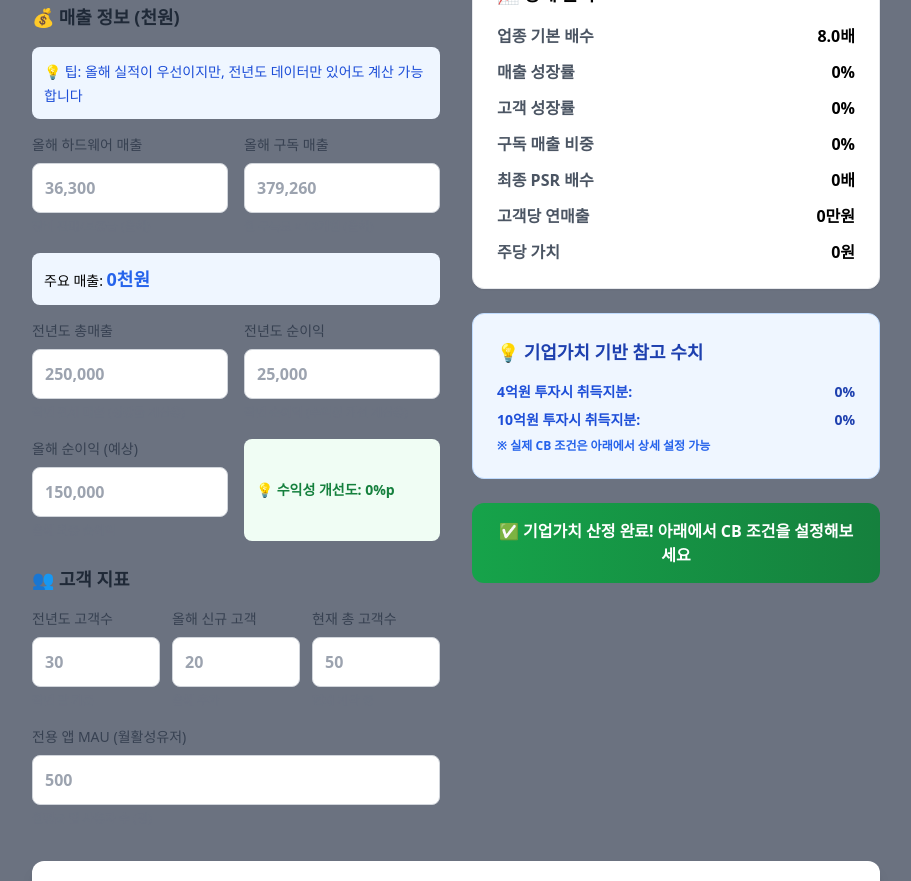
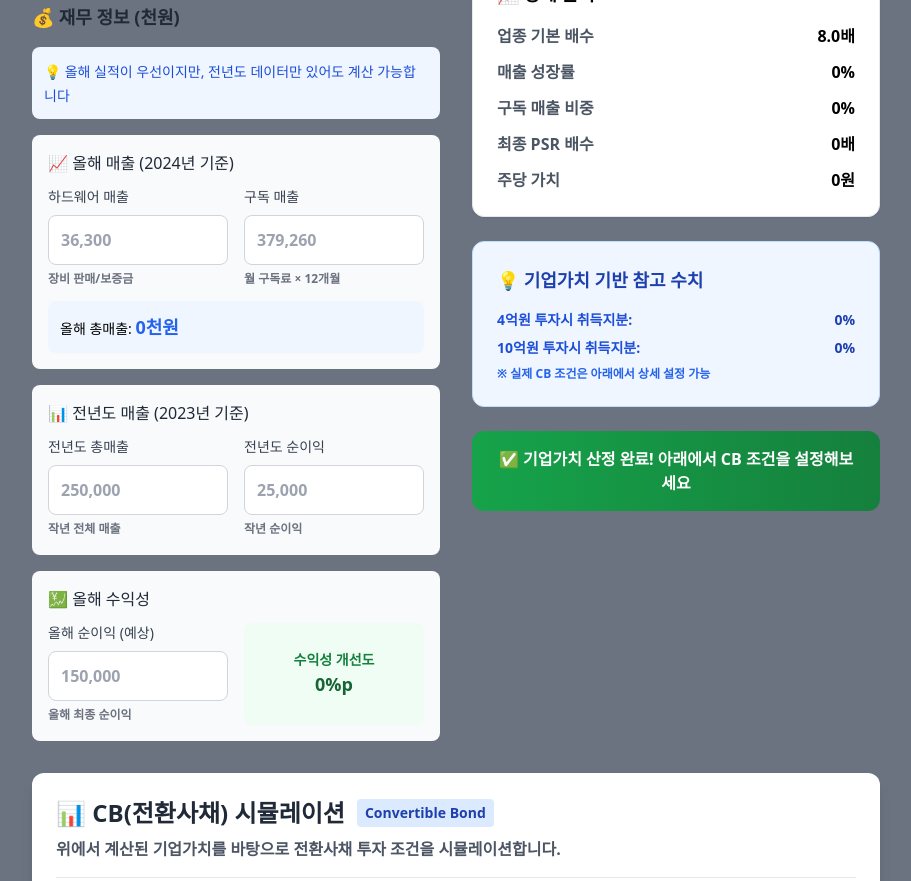
Before and after one commit to JeongChiseong/StartUp-Value, a plain HTML site: page index.html in a window 1280 px wide. Shown: the part 386-1267 px from the top of the page, without its empty margins (184-1095 px from the left). Drawn offline with nearby package versions, Linux system fonts and the light colour scheme.

Commit message:
Update index.html

```diff
--- a/index.html
+++ b/index.html
@@ -62,47 +62,61 @@
 
                 <!-- 매출 정보 -->
                 <div class="input-box">
-                    <h2 class="text-lg font-semibold mb-4 text-gray-800">💰 매출 정보 (천원)</h2>
+                    <h2 class="text-lg font-semibold mb-4 text-gray-800">💰 재무 정보 (천원)</h2>
                     <div class="space-y-4">
                         <div class="bg-blue-50 p-3 rounded-lg mb-4">
-                            <span class="text-sm font-medium text-blue-700">💡 팁: 올해 실적이 우선이지만, 전년도 데이터만 있어도 계산 가능합니다</span>
+                            <span class="text-sm font-medium text-blue-700">💡 올해 실적이 우선이지만, 전년도 데이터만 있어도 계산 가능합니다</span>
                         </div>
+
+                        <!-- 올해 매출 -->
+                        <div class="bg-gray-50 p-4 rounded-lg">
+                            <h3 class="font-medium text-gray-800 mb-3">📈 올해 매출 (2024년 기준)</h3>
                             <div class="grid grid-cols-2 gap-4">
                                 <div>
-                                <label class="block text-sm font-medium text-gray-700 mb-2">올해 하드웨어 매출</label>
+                                    <label class="block text-sm font-medium text-gray-700 mb-2">하드웨어 매출</label>
                                     <input type="text" id="hardwareSales" placeholder="36,300"
                                            class="w-full p-3 border border-gray-300 rounded-lg focus:ring-2 focus:ring-blue-500"
                                            oninput="formatNumber(this); calculate()">
-                                <span class="text-xs text-gray-500">장비 판매/보증금 (올해)</span>
+                                    <span class="text-xs text-gray-500">장비 판매/보증금</span>
                                 </div>
                                 <div>
-                                <label class="block text-sm font-medium text-gray-700 mb-2">올해 구독 매출</label>
+                                    <label class="block text-sm font-medium text-gray-700 mb-2">구독 매출</label>
                                     <input type="text" id="subscriptionSales" placeholder="379,260"
                                            class="w-full p-3 border border-gray-300 rounded-lg focus:ring-2 focus:ring-blue-500"
                                            oninput="formatNumber(this); calculate()">
-                                <span class="text-xs text-gray-500">월 구독료 × 12개월 (올해)</span>
+                                    <span class="text-xs text-gray-500">월 구독료 × 12개월</span>
                                 </div>
                             </div>
-                        <div class="bg-blue-50 p-3 rounded-lg">
-                            <span class="text-sm font-medium">주요 매출: </span>
-                            <span id="totalRevenue" class="text-lg font-bold text-blue-600">0천원</span>
+                            <div class="bg-blue-50 p-3 rounded-lg mt-3">
+                                <span class="text-sm font-medium">올해 총매출: </span>
+                                <span id="currentTotalRevenue" class="text-lg font-bold text-blue-600">0천원</span>
                             </div>
+                        </div>
+
+                        <!-- 전년도 매출 -->
+                        <div class="bg-gray-50 p-4 rounded-lg">
+                            <h3 class="font-medium text-gray-800 mb-3">📊 전년도 매출 (2023년 기준)</h3>
                             <div class="grid grid-cols-2 gap-4">
                                 <div>
                                     <label class="block text-sm font-medium text-gray-700 mb-2">전년도 총매출</label>
                                     <input type="text" id="previousRevenue" placeholder="250,000"
                                            class="w-full p-3 border border-gray-300 rounded-lg focus:ring-2 focus:ring-blue-500"
                                            oninput="formatNumber(this); calculate()">
-                                <span class="text-xs text-gray-500">작년 전체 매출 (성장률 계산용)</span>
+                                    <span class="text-xs text-gray-500">작년 전체 매출</span>
                                 </div>
                                 <div>
                                     <label class="block text-sm font-medium text-gray-700 mb-2">전년도 순이익</label>
                                     <input type="text" id="previousNetIncome" placeholder="25,000"
                                            class="w-full p-3 border border-gray-300 rounded-lg focus:ring-2 focus:ring-blue-500"
                                            oninput="formatNumber(this); calculate()">
-                                <span class="text-xs text-gray-500">작년 순이익 (수익성 개선 계산용)</span>
+                                    <span class="text-xs text-gray-500">작년 순이익</span>
                                 </div>
                             </div>
+                        </div>
+
+                        <!-- 올해 수익성 -->
+                        <div class="bg-gray-50 p-4 rounded-lg">
+                            <h3 class="font-medium text-gray-800 mb-3">💹 올해 수익성</h3>
                             <div class="grid grid-cols-2 gap-4">
                                 <div>
                                     <label class="block text-sm font-medium text-gray-700 mb-2">올해 순이익 (예상)</label>
@@ -112,7 +126,11 @@
                                     <span class="text-xs text-gray-500">올해 최종 순이익</span>
                                 </div>
                                 <div class="bg-green-50 p-3 rounded-lg flex items-center">
-                                <span class="text-sm text-green-700">💡 수익성 개선도: <span id="profitabilityImprovement" class="font-bold">0%p</span></span>
+                                    <div class="text-center w-full">
+                                        <div class="text-sm text-green-700">수익성 개선도</div>
+                                        <div id="profitabilityImprovement" class="text-lg font-bold text-green-800">0%p</div>
+                                    </div>
+                                </div>
                             </div>
                         </div>
                     </div>
@@ -120,42 +138,7 @@
 
 
 
-                <!-- 고객 지표 -->
-                <div class="input-box">
-                    <h2 class="text-lg font-semibold mb-4 text-gray-800">👥 고객 지표</h2>
-                    <div class="space-y-4">
-                        <div class="grid grid-cols-3 gap-3">
-                            <div>
-                                <label class="block text-sm font-medium text-gray-700 mb-2">전년도 고객수</label>
-                                <input type="text" id="previousCustomers" placeholder="30"
-                                       class="w-full p-3 border border-gray-300 rounded-lg focus:ring-2 focus:ring-blue-500"
-                                       oninput="formatNumber(this); calculate()">
-                                <span class="text-xs text-gray-500">작년 말 기준</span>
-                            </div>
-                            <div>
-                                <label class="block text-sm font-medium text-gray-700 mb-2">올해 신규 고객</label>
-                                <input type="text" id="newCustomers" placeholder="20"
-                                       class="w-full p-3 border border-gray-300 rounded-lg focus:ring-2 focus:ring-blue-500"
-                                       oninput="formatNumber(this); calculate()">
-                                <span class="text-xs text-gray-500">올해 추가</span>
-                            </div>
-                            <div>
-                                <label class="block text-sm font-medium text-gray-700 mb-2">현재 총 고객수</label>
-                                <input type="text" id="totalCustomers" placeholder="50"
-                                       class="w-full p-3 border border-gray-300 rounded-lg focus:ring-2 focus:ring-blue-500"
-                                       oninput="formatNumber(this); calculate()">
-                                <span class="text-xs text-gray-500">현재 계약 중</span>
-                            </div>
-                        </div>
-                        <div>
-                            <label class="block text-sm font-medium text-gray-700 mb-2">전용 앱 MAU (월활성유저)</label>
-                            <input type="text" id="mau" placeholder="500"
-                                   class="w-full p-3 border border-gray-300 rounded-lg focus:ring-2 focus:ring-blue-500"
-                                   oninput="formatNumber(this); calculate()">
-                            <span class="text-xs text-gray-500">월평균 앱 사용자 수 (명)</span>
-                        </div>
-                    </div>
-                </div>
+
             </div>
 
             <!-- 결과 섹션 -->
@@ -188,20 +171,12 @@
                             <span id="growthRate" class="font-semibold">0%</span>
                         </div>
                         <div class="flex justify-between">
-                            <span class="text-gray-600">고객 성장률</span>
-                            <span id="customerGrowthRate" class="font-semibold">0%</span>
-                        </div>
-                        <div class="flex justify-between">
                             <span class="text-gray-600">구독 매출 비중</span>
                             <span id="subscriptionRatio" class="font-semibold">0%</span>
                         </div>
                         <div class="flex justify-between">
                             <span class="text-gray-600">최종 PSR 배수</span>
                             <span id="psrMultiple" class="font-semibold">0배</span>
-                        </div>
-                        <div class="flex justify-between">
-                            <span class="text-gray-600">고객당 연매출</span>
-                            <span id="revenuePerCustomer" class="font-semibold">0만원</span>
                         </div>
                         <div class="flex justify-between">
                             <span class="text-gray-600">주당 가치</span>
@@ -289,7 +264,15 @@
                                 <input type="range" id="conversionPremium" min="10" max="50" step="5" value="20"
                                        class="w-full" oninput="updatePremiumDisplay(); calculateCB()">
                                 <span class="text-xs text-gray-500">현재 주가 대비 전환가격 프리미엄: <span id="premiumDisplay">20</span>%</span>
-                                <div class="text-xs text-gray-400 mt-1">※ 일반적으로 15-25% 수준</div>
+                                <div class="bg-yellow-50 border-l-4 border-yellow-400 p-2 mt-2">
+                                    <p class="text-xs text-yellow-700">
+                                        <strong>💡 전환 프리미엄이란?</strong><br>
+                                        현재 주가가 1,000원이고 프리미엄 20%라면, 전환가격은 1,200원이 됩니다.<br>
+                                        • 투자자 보호: 즉시 전환 방지로 희석 완화<br>
+                                        • 회사 이익: 더 높은 가격에 주식 발행<br>
+                                        • 일반적 범위: 15-25% (시장 관례)
+                                    </p>
+                                </div>
                             </div>
 
                             <div class="grid grid-cols-2 gap-4">
@@ -467,7 +450,7 @@
         let currentInvestment = 0;
         let currentSharePrice = 0;
 
-        // 숫자 포맷팅 함수
+        // 유틸리티 함수들
         function formatNumber(input) {
             let value = input.value.replace(/[^\d]/g, '');
             if (value) {
@@ -475,13 +458,11 @@
             }
         }
 
-        // 문자열에서 숫자 추출
         function parseNumber(str) {
             if (!str) return 0;
             return parseInt(str.replace(/[^\d]/g, '')) || 0;
         }
 
-        // 업종별 배수 반환
         function getIndustryMultiple(industry) {
             const multiples = {
                 'HaaS': 8.0,
@@ -494,86 +475,97 @@
             return multiples[industry] || 8.0;
         }
 
-        // 메인 계산 함수
-        function calculate() {
-            // 입력값 가져오기
+        // 밸류에이션 계산 로직
+        function calculateValuation() {
             const hardwareSales = parseNumber(document.getElementById('hardwareSales').value);
             const subscriptionSales = parseNumber(document.getElementById('subscriptionSales').value);
             const previousRevenue = parseNumber(document.getElementById('previousRevenue').value);
             const previousNetIncome = parseNumber(document.getElementById('previousNetIncome').value);
             const netIncome = parseNumber(document.getElementById('netIncome').value);
-            const previousCustomers = parseNumber(document.getElementById('previousCustomers').value);
-            const newCustomers = parseNumber(document.getElementById('newCustomers').value);
-            const totalCustomers = parseNumber(document.getElementById('totalCustomers').value);
-            const mau = parseNumber(document.getElementById('mau').value);
             const industry = document.getElementById('industry').value;
 
-            // 기본 계산
-            const totalRevenue = hardwareSales + subscriptionSales;
-            const baseMultiple = getIndustryMultiple(industry);
-
-            // 성장률 계산
-            let growthRate = 0;
-            if (previousRevenue > 0) {
-                growthRate = ((totalRevenue - previousRevenue) / previousRevenue) * 100;
+            // 현재 매출 계산 (올해 데이터 우선, 없으면 전년도 사용)
+            let totalRevenue = hardwareSales + subscriptionSales;
+            if (totalRevenue === 0 && previousRevenue > 0) {
+                totalRevenue = previousRevenue;
             }
 
-            // 고객 성장률 계산
-            let customerGrowthRate = 0;
-            if (previousCustomers > 0) {
-                customerGrowthRate = ((totalCustomers - previousCustomers) / previousCustomers) * 100;
-            }
+            if (totalRevenue === 0) return { valuation: 0, metrics: {} };
 
-            // 구독 매출 비중
-            const subscriptionRatio = totalRevenue > 0 ? (subscriptionSales / totalRevenue) * 100 : 0;
+            // 기본 지표 계산
+            const baseMultiple = getIndustryMultiple(industry);
+            const growthRate = previousRevenue > 0 ? ((totalRevenue - previousRevenue) / previousRevenue) * 100 : 0;
+            const subscriptionRatio = (hardwareSales + subscriptionSales) > 0 ?
+                (subscriptionSales / (hardwareSales + subscriptionSales)) * 100 : 0;
 
-            // 수익성 개선도
+            // 수익성 개선도 계산
             let profitabilityImprovement = 0;
-            if (previousRevenue > 0 && totalRevenue > 0) {
+            if (previousRevenue > 0 && totalRevenue > 0 && previousNetIncome > 0 && netIncome > 0) {
                 const previousMargin = (previousNetIncome / previousRevenue) * 100;
                 const currentMargin = (netIncome / totalRevenue) * 100;
                 profitabilityImprovement = currentMargin - previousMargin;
             }
 
-            // 고객당 연매출
-            const revenuePerCustomer = totalCustomers > 0 ? totalRevenue / totalCustomers : 0;
-
             // PSR 배수 조정
             let adjustedMultiple = baseMultiple;
-
-            // 성장률 보정 (연 50% 이상 고성장시 +20%, 음성장시 -30%)
             if (growthRate >= 50) adjustedMultiple *= 1.2;
             else if (growthRate < 0) adjustedMultiple *= 0.7;
-
-            // 구독 비중 보정 (80% 이상시 +15%)
             if (subscriptionRatio >= 80) adjustedMultiple *= 1.15;
-
-            // 수익성 개선 보정 (10%p 이상 개선시 +10%)
             if (profitabilityImprovement >= 10) adjustedMultiple *= 1.1;
 
-            // 고객 성장률 보정 (50% 이상시 +10%)
-            if (customerGrowthRate >= 50) adjustedMultiple *= 1.1;
+            // 최종 밸류에이션
+            const valuation = totalRevenue * adjustedMultiple;
+            const sharePrice = valuation * 1000 / 1000000; // 100만주 기준
 
-            // 밸류에이션 계산 (천원 단위)
-            currentValuation = totalRevenue * adjustedMultiple;
+            return {
+                valuation,
+                sharePrice,
+                metrics: {
+                    totalRevenue,
+                    baseMultiple,
+                    adjustedMultiple,
+                    growthRate,
+                    subscriptionRatio,
+                    profitabilityImprovement
+                }
+            };
+        }
 
-            // 주당 가치 계산 (발행 주식 수를 100만주로 가정)
-            const totalShares = 1000000;
-            currentSharePrice = currentValuation * 1000 / totalShares; // 원 단위
+        // 메인 계산 함수
+        function calculate() {
+            const result = calculateValuation();
 
-            // 결과 업데이트
-            document.getElementById('totalRevenue').textContent = totalRevenue.toLocaleString() + '천원';
-            document.getElementById('valuation').textContent = (currentValuation / 100000).toFixed(1);
-            document.getElementById('sharePrice').textContent = currentSharePrice.toLocaleString() + '원';
+            currentValuation = result.valuation;
+            currentSharePrice = result.sharePrice;
 
-            // 상세 분석 업데이트
-            document.getElementById('industryMultiple').textContent = baseMultiple.toFixed(1) + '배';
-            document.getElementById('growthRate').textContent = growthRate.toFixed(1) + '%';
-            document.getElementById('customerGrowthRate').textContent = customerGrowthRate.toFixed(1) + '%';
-            document.getElementById('subscriptionRatio').textContent = subscriptionRatio.toFixed(1) + '%';
-            document.getElementById('psrMultiple').textContent = adjustedMultiple.toFixed(1) + '배';
-            document.getElementById('revenuePerCustomer').textContent = (revenuePerCustomer / 10).toFixed(0) + '만원';
-            document.getElementById('sharePrice2').textContent = currentSharePrice.toLocaleString() + '원';
+            // UI 업데이트
+            updateValuationUI(result);
+            calculateCB();
+        }
+
+        function updateValuationUI(result) {
+            const { valuation, sharePrice, metrics } = result;
+
+            // 메인 결과
+            document.getElementById('currentTotalRevenue').textContent = metrics.totalRevenue.toLocaleString() + '천원';
+            document.getElementById('valuation').textContent = (valuation / 100000).toFixed(1);
+            document.getElementById('sharePrice').textContent = sharePrice.toLocaleString() + '원';
+
+            // 상세 분석
+            document.getElementById('industryMultiple').textContent = metrics.baseMultiple.toFixed(1) + '배';
+            document.getElementById('growthRate').textContent = metrics.growthRate.toFixed(1) + '%';
+            document.getElementById('subscriptionRatio').textContent = metrics.subscriptionRatio.toFixed(1) + '%';
+            document.getElementById('psrMultiple').textContent = metrics.adjustedMultiple.toFixed(1) + '배';
+            document.getElementById('sharePrice2').textContent = sharePrice.toLocaleString() + '원';
+            document.getElementById('profitabilityImprovement').textContent = metrics.profitabilityImprovement.toFixed(1) + '%p';
+
+            // 참고 지분율
+            const equity4 = valuation > 0 ? (40000 / (valuation + 40000)) * 100 : 0;
+            const equity10 = valuation > 0 ? (100000 / (valuation + 100000)) * 100 : 0;
+
+            document.getElementById('sampleEquity').textContent = equity4.toFixed(1) + '%';
+            document.getElementById('sampleEquity2').textContent = equity10.toFixed(1) + '%';
+        }
             document.getElementById('profitabilityImprovement').textContent = profitabilityImprovement.toFixed(1) + '%p';
 
             // 참고 지분율 계산
```
Lines whose indentation alone changed are shown as unchanged.
